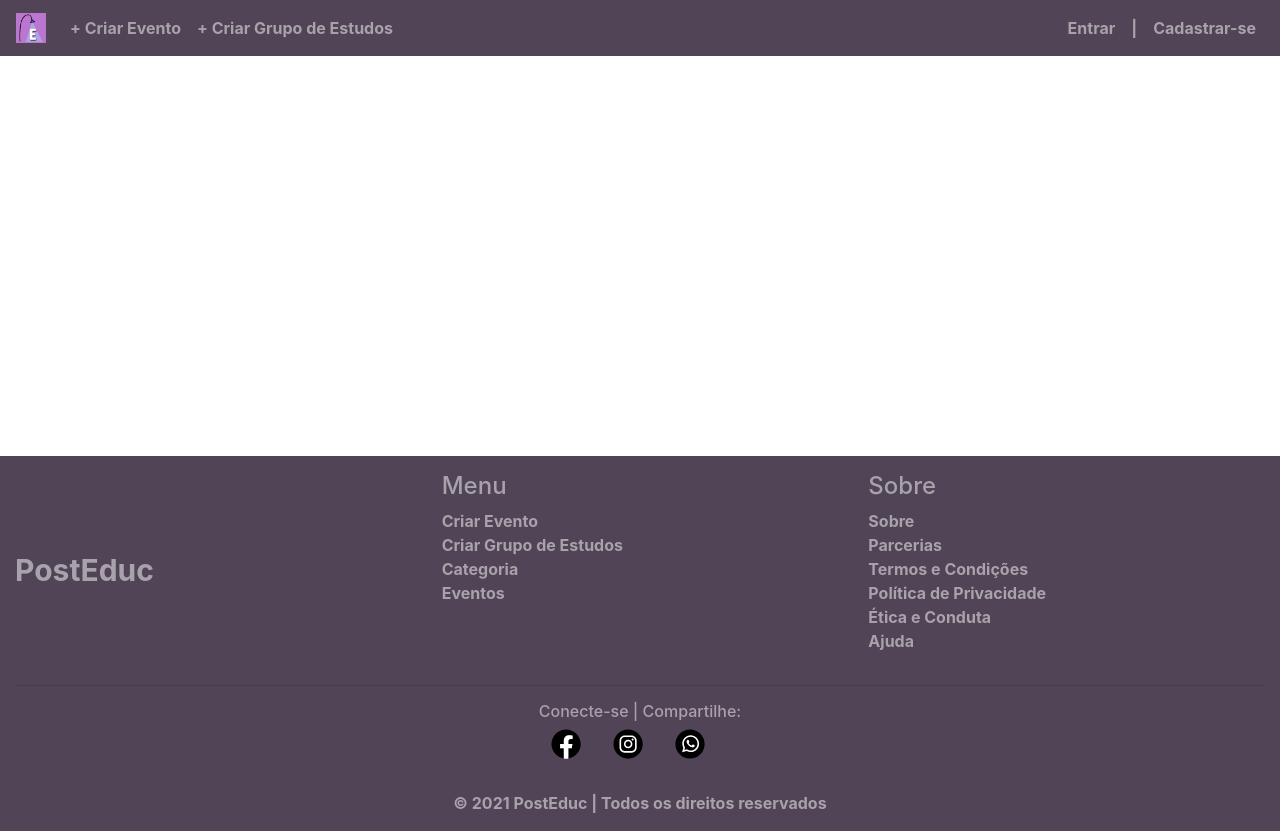
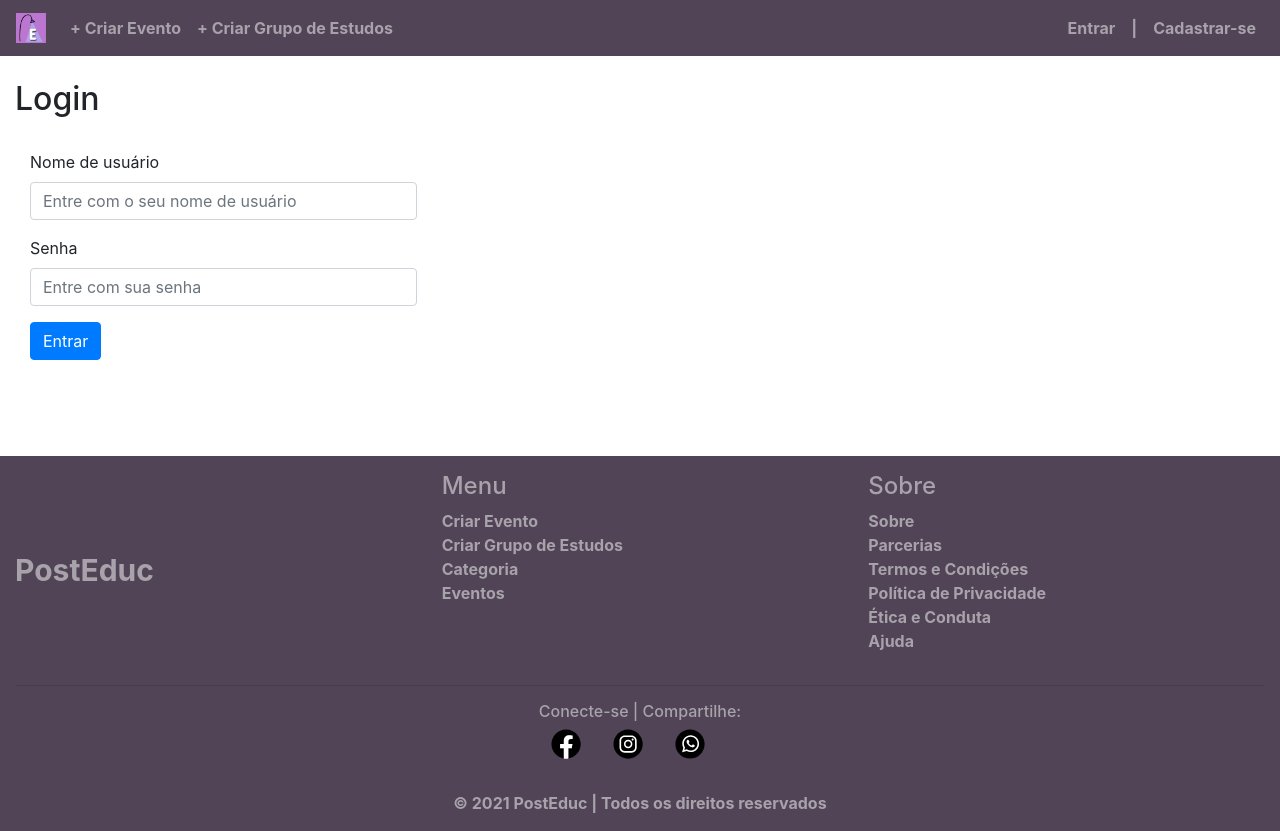
Before and after one commit to olivca/postEduc-1, a React (Create React App) app: page /Login in a window 1280 px wide. Built offline with nearby package versions, Linux system fonts and the light colour scheme.

Commit message:
Login - front-end e back-end e correção no Cadastro de usuário

```diff
--- a/src/Componentes/CadastroUsuario/CadastroUsuario.js
+++ b/src/Componentes/CadastroUsuario/CadastroUsuario.js
@@ -163,7 +163,7 @@ export default function CadastroUsuario(props) {
 
                 <Form.Group>
                     <Form.Label>Repita a senha cadastrada</Form.Label>
-                    <Form.Control type="password" id="senha" name="senha" placeholder="Repetir senha fornecida" />
+                    <Form.Control type="password" id="confirmesenha" name="confirmesenha" placeholder="Repetir senha fornecida" />
                 </Form.Group>
 
 
--- /dev/null
+++ b/src/Componentes/Login/Login.js
@@ -0,0 +1,99 @@
+import React from 'react';
+import {useState} from 'react';
+import {Form,Button,Col}  from 'react-bootstrap';
+import { useHistory } from 'react-router-dom';
+
+
+
+
+export default function Login(props) {
+
+    const [ form, setForm ] = useState({
+
+        // nome_usuario: "",
+        // senha: ""
+        dados:[]
+
+    });
+
+
+    // const recebedados = async () =>{
+    //     await fetch("http://localhost/testes/autlucas.php")
+    //     .then(resposta => resposta.json())
+    //     .then(resposta => console.log(resposta))
+
+
+    // }
+
+
+    // const alteracao = (evento) => {
+    //     setForm({
+    //         ...form,
+    //         [evento.target.id]: evento.target.value
+    //     })
+    // };
+
+    const history = useHistory();
+
+    const Envio = async (evento) => {
+        evento.preventDefault()
+    // eslint-disable-next-line no-unused-vars
+        const url = "http://localhost/postEduc2Lab/postEduc/php/login.php"
+        const dados = new FormData(evento.target)
+        const cabecalho = {
+            method: "POST",
+            body:dados,
+        }
+
+        const resp = await fetch(url,cabecalho)
+        const dadosbd = await resp.json()
+        await dadosbd;
+        setForm(dadosbd)
+
+
+        const senhaform = evento.target.senha.value;
+
+        const senha = dadosbd[0].senha;
+
+
+        if (senhaform === 'admin') {
+        history.push("/");
+        } else if (senhaform === senha) {
+            history.push("/");
+        } else {
+            alert("Nome de usuário ou senha inválido");
+        }
+
+    };
+
+
+    return(
+        <div className="form-group">
+
+
+                <br /><h2>Login</h2><br />
+
+
+            <Form onSubmit={Envio}>
+
+                <Col sm={12} md={6} lg={4}>
+                <Form.Group>
+                    <Form.Label>Nome de usuário</Form.Label>
+                    <Form.Control  type="text" id="nome_usuario" name="nome_usuario" placeholder="Entre com o seu nome de usuário" />
+                </Form.Group>
+
+                <Form.Group>
+                    <Form.Label>Senha</Form.Label>
+                    <Form.Control  type="password" id="senha" name="senha" placeholder="Entre com sua senha" />
+                </Form.Group>
+
+                <Button variant="primary" type="submit">Entrar</Button>
+
+                </Col>
+            </Form>
+        </div>
+
+    )
+
+
+};
--- a/src/Componentes/Menu/index.js
+++ b/src/Componentes/Menu/index.js
@@ -30,7 +30,7 @@ export class Menu extends React.Component{
                     <Nav className="ml-auto">
                         <Nav.Item>
                             {/*as={Link} href="" to=""*/}
-                            <Nav.Link >Entrar</Nav.Link>
+                            <Nav.Link as={Link} to="/Login">Entrar</Nav.Link>
                         </Nav.Item>
                         <Nav.Item>
                             {/*as={Link} href="" to=""*/}
--- a/src/Rotas.js
+++ b/src/Rotas.js
@@ -5,6 +5,7 @@ import PaginaDeEvento from './Componentes/eventos/PaginaDeEventos'
 import EventoEspecifico from './Componentes/eventos/EventoEspecifico'
 import CadastroEvento from './Componentes/eventos/criarEvento/CadastroEvento'
 import CadastroUsuario from './Componentes/CadastroUsuario/CadastroUsuario'
+import Login from './Componentes/Login/Login'
 
 export class Rotas extends React.Component{
     render(){
@@ -16,6 +17,7 @@ export class Rotas extends React.Component{
                 <Route exact path="/EventoEspecifico" component={EventoEspecifico}/>
                 <Route exact path="/CadastroEvento" component={CadastroEvento}/>
                 <Route exact path="/CadastroUsuario" component={CadastroUsuario}/>
+                <Route exact path="/Login" component={Login}/>
 
             </Switch>
         )
```
Also changed, not shown: 2 other files (tests, documents, lock files or other folders).
